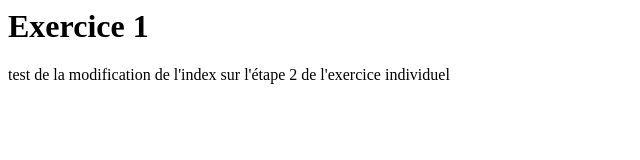
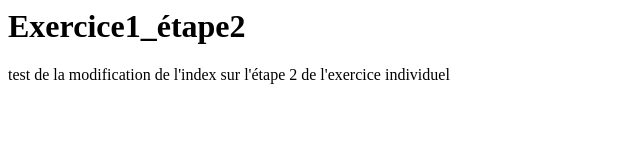
Before and after one commit to WernerWlff/Exercices_Individuels, a plain HTML site: page Exercice1/index.html in a window 1280 px wide. Shown: the whole page, without its empty margins (0-640 px from the left). Drawn offline with Linux system fonts and the light colour scheme.

Commit message:
changement du nom de l'index

```diff
--- a/Exercice1/index.html
+++ b/Exercice1/index.html
@@ -1,4 +1,4 @@
-<h1>Exercice 1</h1>
+<h1>Exercice1_étape2</h1>
 <p>
     test de la modification de l'index sur l'étape 2 de l'exercice individuel
 </p>
```
